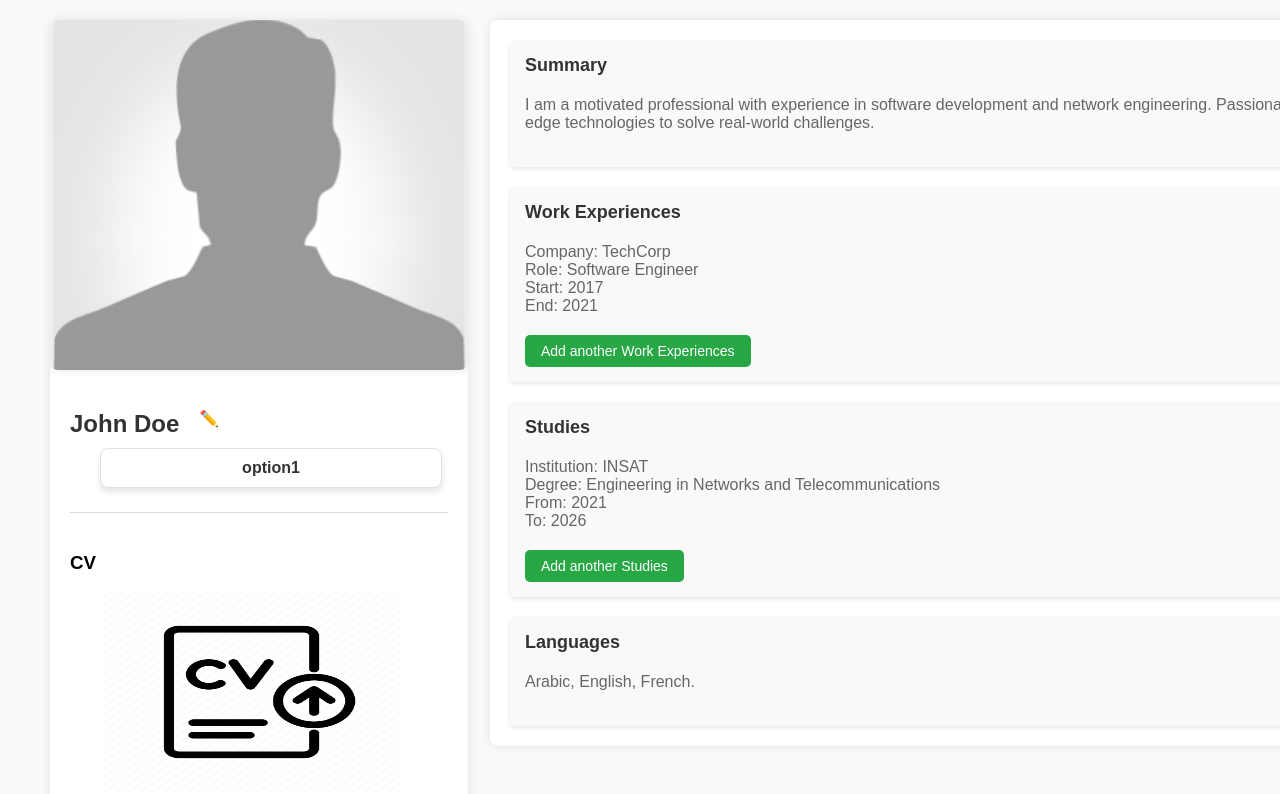
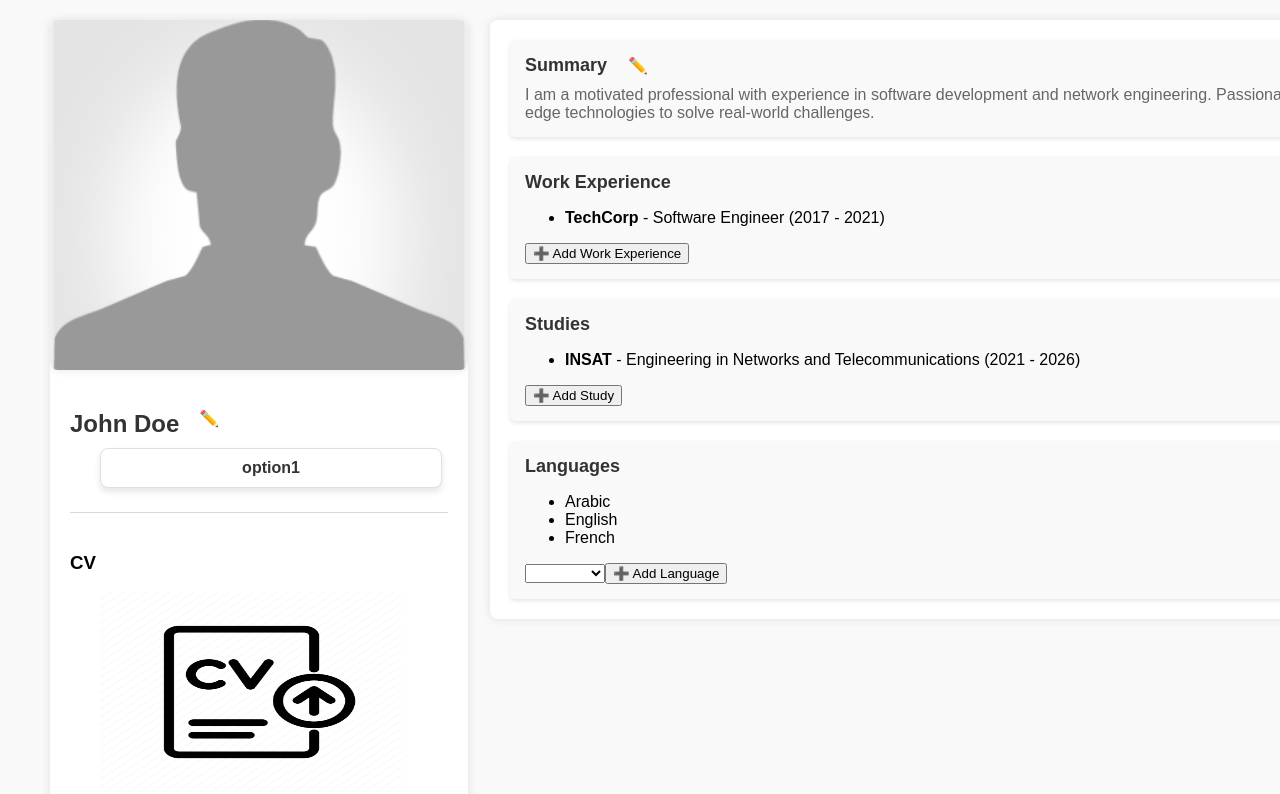
Before and after one commit to mo-hamedaziz/job-fusion-ui, an Angular app: page /profile in a window 1280 px wide. Shown: the top 794 px of the page. Built offline with nearby package versions, Linux system fonts and the light colour scheme.

Commit message:
profile service 1

```diff
--- a/src/app/profile/profile-main/profile-main.component.css
+++ b/src/app/profile/profile-main/profile-main.component.css
@@ -7,15 +7,10 @@
   margin-left: 50px;
 }
 
-  .summary h2 {
-    margin-bottom: 15px;
-    color: #333;
-  }
-
-  .summary-list {
+.summary {
   display: flex;
   flex-direction: column;
-    gap: 20px; /* Adds space between each item */
+  gap: 20px;
 }
 
 .summary-item {
@@ -32,113 +27,83 @@
 }
 
 .summary-item p {
-    margin: 0 0 10px 0;
+  margin: 0;
   color: #666;
+  white-space: pre-wrap;
 }
 
-  .add-button {
-    background-color: #28a745;
+.add-form {
+  display: flex;
+  flex-direction: column;
+  gap: 10px;
+  background-color: #f4f4f4;
+  padding: 15px;
+  border: 1px solid #ccc;
+  border-radius: 5px;
+}
+
+.add-form label {
+  display: flex;
+  flex-direction: column;
+  font-size: 14px;
+  color: #333;
+}
+
+.add-form input {
+  border: 1px solid #ccc;
+  border-radius: 4px;
+  padding: 8px;
+  font-size: 14px;
+  margin-top: 5px;
+}
+
+.add-form button {
+  align-self: flex-start;
+  background-color: #007bff;
   color: white;
   border: none;
-    padding: 8px 16px;
-    border-radius: 5px;
+  padding: 8px 12px;
+  border-radius: 4px;
   cursor: pointer;
   font-size: 14px;
 }
 
-  .add-button:hover {
-    background-color: #218838;
+.add-form button:hover {
+  background-color: #0056b3;
 }
 
-  .video-resume {
-    margin-top: 20px;
+.edit-button {
+  background: none;
+  border: none;
+  cursor: pointer;
+  font-size: 16px;
+  margin-left: 10px;
 }
 
-  .video-resume h2 {
-    margin-bottom: 10px;
-    color: #333;
+.edit-button:hover {
+  color: #007bff;
 }
 
-  .video-resume button {
-    background-color: #007bff;
-    color: white;
-    border: none;
-    padding: 10px 20px;
-    border-radius: 5px;
-    cursor: pointer;
-  }
 .edit-textarea {
   width: 100%;
   height: 80px;
   margin: 10px 0;
   font-size: 16px;
-  }
-
-  .save-button,
-  .edit-button {
-    margin-top: 10px;
-    padding: 8px 12px;
-    font-size: 14px;
-    border: none;
-    background-color: #007bff;
-    color: white;
-    cursor: pointer;
+  padding: 8px;
+  border: 1px solid #ccc;
   border-radius: 4px;
 }
 
-  .save-button:hover,
-  .edit-button:hover {
-    background-color: #0056b3;
+.save-button {
+  background-color: #28a745;
+  color: white;
+  border: none;
+  padding: 8px 12px;
+  border-radius: 4px;
+  cursor: pointer;
+  font-size: 14px;
 }
 
-  .summary-item h3 {
-    margin: 0;
-    color: #333;
-    font-size: 18px;
+.save-button:hover {
+  background-color: #218838;
 }
-
-  .summary-item p {
-    margin: 0;
-    color: #666;
-    flex: 1; /* Allow the paragraph to take remaining space */
-    margin-right: 20px; /* Add space between paragraph and button */
-  }
-
-  .edit-button {
-    margin-left: auto; /* Push the button to the far right */
-  }
-  .summary-item {
-    background-color: #f9f9f9;
-    padding: 15px;
-    border-radius: 5px;
-    box-shadow: 0 2px 4px rgba(0, 0, 0, 0.1);
-    position: relative; /* Allow absolute positioning for the button */
-  }
-
-  .summary-item h3 {
-    margin: 0 0 20px 0;
-    color: #333;
-    font-size: 18px;
-  }
-
-  .summary-item p {
-    margin: 0 0 20px 0;
-    color: #666;
-  }
-
-  .edit-button {
-    position: absolute; /* Position the button relative to the section */
-    top: 10px; /* Align with the top padding */
-    right: 15px; /* Align with the right padding */
-    padding: 8px 12px;
-    font-size: 14px;
-    border: none;
-    background-color: #007bff;
-    color: white;
-    cursor: pointer;
-    border-radius: 4px;
-  }
-
-  .edit-button:hover {
-    background-color: #0056b3;
-  }
--- a/src/app/profile/profile-main/profile-main.component.html
+++ b/src/app/profile/profile-main/profile-main.component.html
@@ -1,51 +1,76 @@
 <main class="main-content">
   <section class="summary">
-    <div class="summary-list">
-      <div class="summary-item" *ngFor="let item of summaryData; let i = index">
-        <h3>{{ item.title }}</h3>
+    <!-- Summary Section -->
+    <div class="summary-item">
+      <h3>Summary
+        <button class="edit-button" (click)="editSummary()">✏️</button>
+      </h3>
+      <div *ngIf="isEditing">
+        <textarea [(ngModel)]="editableSummary" class="edit-textarea"></textarea>
+        <button class="save-button" (click)="saveSummary()">Save</button>
+      </div>
+      <p *ngIf="!isEditing" style="white-space: pre-wrap;">{{ mainData.Summary }}</p>
+    </div>
 
-        <!-- Show a text area when editing -->
-        <ng-container *ngIf="editedIndex === i; else viewMode">
-          <textarea [(ngModel)]="editContent" class="edit-textarea"></textarea>
-          <button class="save-button" (click)="saveEdit(i)">Save</button>
-        </ng-container>
+    <!-- Work Experiences Section -->
+    <div class="summary-item">
+      <h3>Work Experience</h3>
+      <ul>
+        <li *ngFor="let experience of mainData.WorkExperiences">
+          <strong>{{ experience.company }}</strong> - {{ experience.role }} ({{ experience.start }} - {{ experience.end }})
+        </li>
+      </ul>
 
-        <!-- Default view mode -->
-        <ng-template #viewMode>
-          <p style="white-space: pre-wrap;">{{ item.content }}</p>
-          <button class="edit-button" (click)="startEditing(i, item.content)">Edit</button>
-        </ng-template>
+      <!-- Add Work Experience Button -->
+      <button (click)="addWorkExperience()">➕ Add Work Experience</button>
 
-        <!-- Add button for "Work Experiences" and "Studies" -->
-        <button *ngIf="item.title === 'Work Experiences' || item.title === 'Studies'"
-                class="add-button"
-                (click)="toggleAddForm(item)">
-          Add another {{ item.title }}
-        </button>
+      <!-- Work Experience Input Form -->
+      <div *ngIf="isAddingWorkExperience">
+        <input type="text" placeholder="Company" [(ngModel)]="newWorkExperience.company" required />
+        <input type="text" placeholder="Role" [(ngModel)]="newWorkExperience.role" required />
+        <input type="text" placeholder="Start year" [(ngModel)]="newWorkExperience.start" />
+        <input type="text" placeholder="End year" [(ngModel)]="newWorkExperience.end" />
+        <button (click)="saveWorkExperience()">✅ Save</button>
+        <button (click)="isAddingWorkExperience = false">Cancel</button>
+      </div>
+    </div>
 
-        <!-- Add form -->
-        <div *ngIf="showAddForm && currentAddItem === item">
-          <form (ngSubmit)="addNewEntry(item)">
-            <label>
-              <!-- Different label for Work Experiences or Studies -->
-              {{ item.title === 'Work Experiences' ? 'Company' : 'Institution' }}:
-              <input type="text" [(ngModel)]="newEntry.companyOrInstitution" name="companyOrInstitution" required />
-            </label>
-            <label>
-              {{ item.title === 'Work Experiences' ? 'Role' : 'Degree' }}:
-              <input type="text" [(ngModel)]="newEntry.roleOrDegree" name="roleOrDegree" required />
-            </label>
-            <label>
-              From:
-              <input type="text" [(ngModel)]="newEntry.from" name="from" required />
-            </label>
-            <label>
-              To:
-              <input type="text" [(ngModel)]="newEntry.to" name="to" required />
-            </label>
-            <button type="submit" class="save-button">Save</button>
-          </form>
-        </div>
+    <!-- Studies Section -->
+    <div class="summary-item">
+      <h3>Studies</h3>
+      <ul>
+        <li *ngFor="let study of mainData.Studies">
+          <strong>{{ study.institution }}</strong> - {{ study.degree }} ({{ study.from }} - {{ study.to }})
+        </li>
+      </ul>
+
+      <!-- Add Study Form -->
+      <div *ngIf="isAddingStudy" class="add-study-form">
+        <input type="text" placeholder="Institution" [(ngModel)]="newStudy.institution" />
+        <input type="text" placeholder="Degree" [(ngModel)]="newStudy.degree" />
+        <input type="text" placeholder="From" [(ngModel)]="newStudy.from" />
+        <input type="text" placeholder="To" [(ngModel)]="newStudy.to" />
+        <button (click)="saveStudy()">✅ Save</button>
+        <button (click)="isAddingStudy = false">Cancel</button>
+      </div>
+
+      <!-- Add Study Button -->
+      <button *ngIf="!isAddingStudy" (click)="isAddingStudy = true">➕ Add Study</button>
+    </div>
+
+    <!-- Languages Section -->
+    <div class="summary-item">
+      <h3>Languages</h3>
+
+      <ul>
+        <li *ngFor="let language of mainData.Languages">{{ language }}</li>
+      </ul>
+       <!-- Languages Dropdown -->
+       <div>
+        <select [(ngModel)]="selectedLanguage" (change)="onLanguageChange()">
+          <option aria-placeholder="Select new Language" *ngFor="let language of availableLanguages" [value]="language">{{ language }}</option>
+        </select>
+        <button (click)="addLanguage()">➕ Add Language</button>
       </div>
     </div>
   </section>
--- a/src/app/profile/profile-main/profile-main.component.ts
+++ b/src/app/profile/profile-main/profile-main.component.ts
@@ -1,6 +1,7 @@
 import { Component, Input } from '@angular/core';
 import { CommonModule } from '@angular/common';
 import { FormsModule } from '@angular/forms';
+import { ProfileService } from '../service/profile.service';
 
 @Component({
   selector: 'app-profile-main',
@@ -10,41 +11,115 @@ import { FormsModule } from '@angular/forms';
   styleUrls: ['./profile-main.component.css']
 })
 export class ProfileMainComponent {
-  @Input() summaryData: { title: string; content: string }[] = [];
+  constructor(private profileService: ProfileService) {}
 
-  editedIndex: number | null = null; // Track which item is being edited
-  editContent: string = ''; // Temporary storage for the content being edited
-  showAddForm = false; // Tracks if the add form is visible
-  currentAddItem: any = null; // Tracks which section is being added to
-  newEntry = { companyOrInstitution: '', roleOrDegree: '', from: '', to: '' }; // Temporary storage for new entries
+  @Input() mainData: {
+    Summary: string;
+    WorkExperiences: { company: string; role: string; start: string; end: string }[];
+    Studies: { institution: string; degree: string; from: string; to: string }[];
+    Languages: string[];
+  } = {
+    Summary: '',
+    WorkExperiences: [],
+    Studies: [],
+    Languages: []
+  };
 
-  startEditing(index: number, currentContent: string): void {
-    this.editedIndex = index;
-    this.editContent = currentContent;
+  // Predefined list of languages
+  availableLanguages: string[] = ['English', 'French', 'Spanish', 'German', 'Arabic', 'Chinese', 'Japanese'];
+  selectedLanguage: string = '';
+
+  isEditing = false;
+  editableSummary = '';
+
+  // Edit the summary
+  editSummary() {
+    this.isEditing = true;
+    this.editableSummary = this.mainData.Summary;
   }
 
-  saveEdit(index: number): void {
-    if (this.editedIndex !== null) {
-      this.summaryData[index].content = this.editContent;
-      this.editedIndex = null;
-      this.editContent = '';
+  // Save summary to the server
+  saveSummary() {
+    this.profileService.updateProfile1(this.editableSummary).subscribe((response) => {
+      console.log('Summary update response:', response);
+      if (response.status === 'success') {
+        this.mainData.Summary = this.editableSummary;
+        this.isEditing = false;
+      }
+    });
+  }
+
+  // State for adding a new work experience
+  newWorkExperience = { company: '', role: '', start: '', end: '' };
+  isAddingWorkExperience = false;
+
+  // Enable work experience input fields
+  addWorkExperience() {
+    this.isAddingWorkExperience = true;
+  }
+
+  // Save new work experience
+  saveWorkExperience() {
+    if (this.newWorkExperience.company && this.newWorkExperience.role) {
+      this.profileService.addWorkExperience(this.newWorkExperience).subscribe({
+        next: (response) => {
+          console.log('Response from server:', response);
+          if (response.status === 'success') {
+            this.mainData.WorkExperiences.push({ ...this.newWorkExperience });
+            this.newWorkExperience = { company: '', role: '', start: '', end: '' };
+            this.isAddingWorkExperience = false;
+          }
+        },
+        error: (err) => {
+          console.error('Error adding work experience:', err);
+        },
+      });
     }
   }
 
-  toggleAddForm(item: any): void {
-    this.showAddForm = this.currentAddItem === item ? !this.showAddForm : true;
-    this.currentAddItem = item;
-    this.newEntry = { companyOrInstitution: '', roleOrDegree: '', from: '', to: '' }; // Reset form fields
+  // State for adding a new study
+  newStudy = { institution: '', degree: '', from: '', to: '' };
+  isAddingStudy = false;
+
+  // Save new study
+  saveStudy() {
+    if (this.newStudy.institution && this.newStudy.degree) {
+      this.profileService.addStudy(this.newStudy).subscribe({
+        next: (response) => {
+          console.log('Response from server:', response);
+          if (response.status === 'success') {
+            this.mainData.Studies.push({ ...this.newStudy });
+            this.newStudy = { institution: '', degree: '', from: '', to: '' };
+            this.isAddingStudy = false;
+          }
+        },
+        error: (err) => {
+          console.error('Error adding study:', err);
+        },
+      });
+    }
   }
 
-  addNewEntry(item: any): void {
-    const isWorkExperience = item.title === 'Work Experiences';
-    const newContent = isWorkExperience
-      ? `Company: ${this.newEntry.companyOrInstitution}\nRole: ${this.newEntry.roleOrDegree}\nFrom: ${this.newEntry.from}\nTo: ${this.newEntry.to}`
-      : `Institution: ${this.newEntry.companyOrInstitution}\nDegree: ${this.newEntry.roleOrDegree}\nFrom: ${this.newEntry.from}\nTo: ${this.newEntry.to}`;
+  // Add a selected language
+  addLanguage() {
+    if (this.selectedLanguage && !this.mainData.Languages.includes(this.selectedLanguage)) {
+      this.profileService.addLanguage(this.selectedLanguage).subscribe({
+        next: (response) => {
+          console.log('Language added:', response);
+          if (response.status === 'success') {
+            this.mainData.Languages.push(this.selectedLanguage);
+            this.selectedLanguage = ''; // Clear the selected language
+          }
+        },
+        error: (err) => {
+          console.error('Error adding language:', err);
+        },
+      });
+    }
+  }
 
-    item.content += `\n\n${newContent}`; // Append new entry under the previous ones
-    this.showAddForm = false; // Hide the add form
-    this.currentAddItem = null;
+  // Update the selected language
+  onLanguageChange() {
+    // Handle any additional actions when the language changes if needed
   }
 }
--- a/src/app/profile/profile/profile.component.html
+++ b/src/app/profile/profile/profile.component.html
@@ -1,9 +1,12 @@
 <div class="profile-container">
+  <!-- Sidebar Component -->
   <app-profile-sidebar
-  [username]="userData.sidebar.username"
-  [selectedOption]="userData.sidebar.selectedOption"
-  [info]="userData.sidebar.info"
-  [address]="userData.sidebar.address">
+    [username]="userData.sidebar.username"
+    [selectedOption]="userData.sidebar.selectedOption"
+    [info]="userData.sidebar.info"
+    [address]="userData.sidebar.address">
   </app-profile-sidebar>
-  <app-profile-main [summaryData]="userData.summary"></app-profile-main>
+
+  <!-- Main Component -->
+  <app-profile-main [mainData]="userData.main"></app-profile-main>
 </div>
--- a/src/app/profile/profile/profile.component.ts
+++ b/src/app/profile/profile/profile.component.ts
@@ -11,18 +11,25 @@ import { ProfileSidebarComponent } from '../profile-sidebar/profile-sidebar.comp
 })
 export class ProfileComponent {
   userData = {
-    sidebar: {
-      username: 'John Doe',
-      selectedOption: 'option1',
-      info: { birthdate: '01-01-1990', email: 'johndoe@example.com', nationality: 'American' },
-      address: { country: 'USA', region: 'California', phone: '123-456-7890' },
+    "sidebar": {
+      "username": "John Doe",
+      "selectedOption": "option1",
+      "info": {
+        "birthdate": "01-01-1990",
+        "email": "johndoe@example.com",
+        "nationality": "American"
+      },
+      "address": {
+        "country": "USA",
+        "region": "California",
+        "phone": "123-456-7890"
+      }
     },
-    summary: [
-      { title: 'Summary', content: 'I am a motivated professional with experience in software development and network engineering. Passionate about leveraging cutting-edge technologies to solve real-world challenges.' },
-      { title: 'Work Experiences', content: 'Company: TechCorp\nRole: Software Engineer\nStart: 2017\nEnd: 2021\n' },
-      { title: 'Studies', content: 'Institution: INSAT\nDegree: Engineering in Networks and Telecommunications\nFrom: 2021\nTo: 2026' },
-      { title: 'Languages', content: 'Arabic, English, French.' },
-    ],
-  };
-
-}
+    "main":{
+      Summary:"I am a motivated professional with experience in software development and network engineering. Passionate about leveraging cutting-edge technologies to solve real-world challenges.",
+      WorkExperiences:[{company: "TechCorp", role: "Software Engineer", start: "2017", end: "2021"}],
+      Studies:[{institution: "INSAT",degree: "Engineering in Networks and Telecommunications",from: "2021",to: "2026"}],
+      Languages:["Arabic","English","French"]
+      }
+   }
+ };
--- /dev/null
+++ b/src/app/profile/service/profile.service.ts
@@ -0,0 +1,65 @@
+import { Injectable } from '@angular/core';
+import { of } from 'rxjs';
+// Uncomment for real backend
+// import { HttpClient } from '@angular/common/http';
+
+@Injectable({
+  providedIn: 'root',
+})
+export class ProfileService {
+  // Uncomment for real backend
+  // private apiUrl = 'http://your-api-url/profile/update';
+
+  // Uncomment for real backend
+  // constructor(private http: HttpClient) { }
+  constructor() {}
+
+  updateProfile1(updateData: any) {
+    // Mock implementation
+    console.log('Mock API Call - Would send:', updateData);
+    return of({
+      status: 'success',
+      message: 'Update simulated',
+      data: updateData,
+    });
+
+    // Uncomment for real backend
+    // return this.http.patch(this.apiUrl, updateData);
+  }
+
+  addWorkExperience(newExperience: any) {
+    // Mock implementation
+    console.log('Mock API Call - Adding work experience:', newExperience);
+    return of({
+      status: 'success',
+      message: 'Work experience added successfully',
+      data: newExperience,
+    });
+
+    // Uncomment for real backend
+    // return this.http.post(`${this.apiUrl}/work-experience`, newExperience);
+  }
+
+  addStudy(newStudy: any) {
+    // Mock implementation
+    console.log('Mock API Call - Adding study:', newStudy);
+    return of({
+      status: 'success',
+      message: 'Study added successfully',
+      data: newStudy,
+    });
+
+    // Uncomment for real backend
+    // return this.http.post(`${this.apiUrl}/studies`, newStudy);
+  }
+  // Add language to profile
+  addLanguage(language: string) {
+    console.log('Mock API Call - Adding study:', language);
+    return of({
+      status: 'success',
+      message: 'Language added successfully',
+      data: language,
+    });
+    //return this.http.post(`${this.apiUrl}/profile/languages`, { language });
+  }
+}
```
Also changed, not shown: src/app/profile/profile-sidebar/profile-sidebar.component.ts (+71 -37 lines), 1 other file (tests, documents, lock files or other folders). Lines whose indentation alone changed are shown as unchanged.
